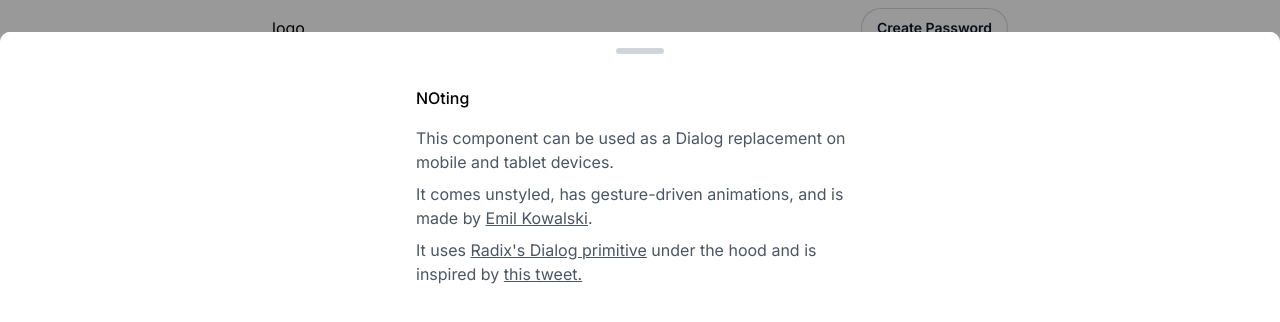
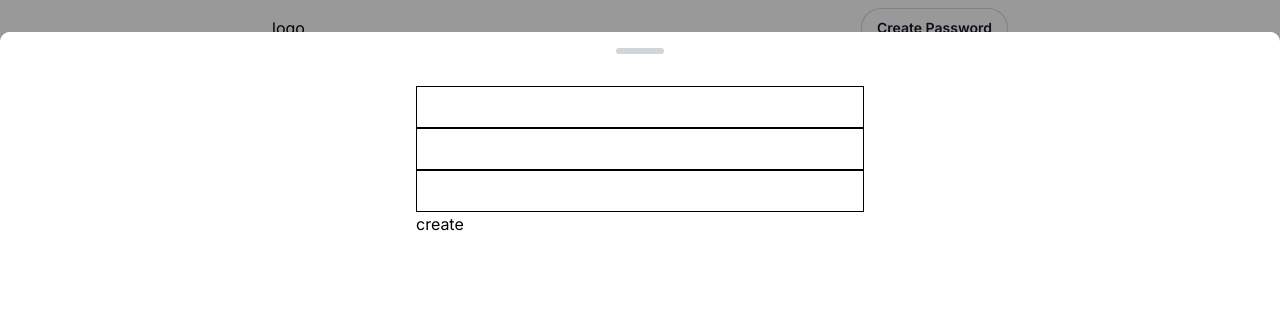
Before and after one commit to uzzii-21/password-manager, a Next.js app: page / in a window 1280 px wide. Both pictures are taken after a click on the button "Create Password". Shown: the top 322 px of the page. Built offline with nearby package versions, Linux system fonts and the light colour scheme; grey boxes are pictures that could not be loaded.

Commit message:
create add password form

```diff
--- a/src/components/DrawerModal.tsx
+++ b/src/components/DrawerModal.tsx
@@ -25,7 +25,7 @@ const DrawerModal: React.FC<IDrawer> = ({ title, buttonText, children }) => {
           <div className="p-4 bg-white rounded-t-[10px] flex-1">
             <div className="mx-auto w-12 h-1.5 flex-shrink-0 rounded-full bg-gray-300 mb-8" />
             <div className="max-w-md mx-auto">
-              <Drawer.Title className="font-medium mb-4">{title}</Drawer.Title>
+              {/* <Drawer.Title className="font-medium mb-4">{title}</Drawer.Title> */}
               {children}
             </div>
           </div>
--- a/src/components/Navbar.tsx
+++ b/src/components/Navbar.tsx
@@ -1,6 +1,7 @@
 import React from 'react'
 import dynamic from "next/dynamic";
 import Button from './placeholder/button';
+import PasswordForm from './PasswordForm';
 const DrawerModal = dynamic(() => import("./DrawerModal"), {
   ssr: false,
   loading: () => <Button />,
@@ -11,36 +12,7 @@ const Navbar = () => {
       <div className='container py-2 flex justify-between items-center'>
         <h1>logo</h1>
         <DrawerModal title='NOting' buttonText={'Create Password'}>
-          <div className="max-w-md mx-auto">
-            <p className="text-gray-600 mb-2">
-              This component can be used as a Dialog replacement on mobile and tablet devices.
-            </p>
-            <p className="text-gray-600 mb-2">
-              It comes unstyled, has gesture-driven animations, and is made by{' '}
-              <a href="https://emilkowal.ski/" className="underline" target="_blank">
-                Emil Kowalski
-              </a>
-              .
-            </p>
-            <p className="text-gray-600 mb-8">
-              It uses{' '}
-              <a
-                href="https://www.radix-ui.com/docs/primitives/components/dialog"
-                className="underline"
-                target="_blank"
-              >
-                Radix's Dialog primitive
-              </a>{' '}
-              under the hood and is inspired by{' '}
-              <a
-                href="https://twitter.com/devongovett/status/1674470185783402496"
-                className="underline"
-                target="_blank"
-              >
-                this tweet.
-              </a>
-            </p>
-          </div>
+          <PasswordForm />
         </DrawerModal>
       </div>
     </header>
--- /dev/null
+++ b/src/components/PasswordForm.tsx
@@ -0,0 +1,20 @@
+import React from 'react'
+
+const PasswordForm = () => {
+  return (
+    <form>
+        <label htmlFor="">
+            <input type='text' className='block px-4 py-2 border border-black w-full' />
+        </label>
+        <label htmlFor="">
+            <input type='text' className='block px-4 py-2 border border-black w-full' />
+        </label>
+        <label htmlFor="">
+            <input type='text' className='block px-4 py-2 border border-black w-full' />
+        </label>
+        <button type="submit">create</button>
+    </form>
+  )
+}
+
+export default PasswordForm
```
